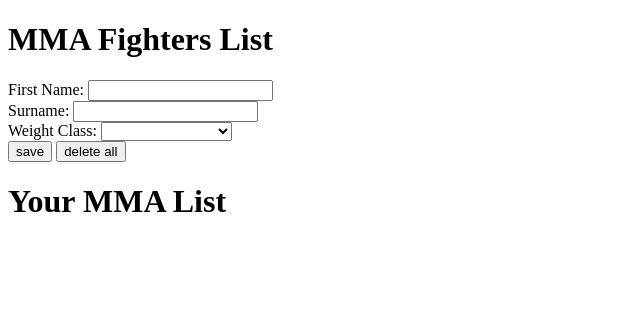
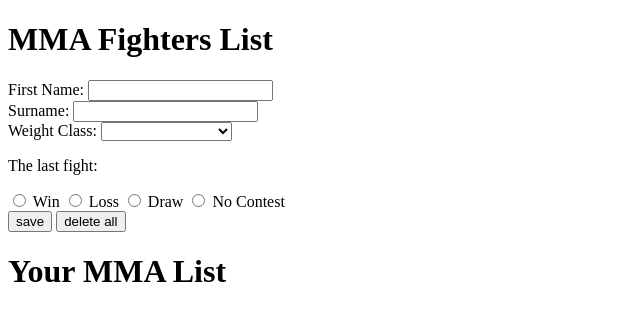
Before and after one commit to ktalaga/Manipulating-the-DOM, a plain HTML site: page index.html in a window 1280 px wide. Shown: the whole page, without its empty margins (0-640 px from the left). Drawn offline with Linux system fonts and the light colour scheme.

Commit message:
added radio button to html

```diff
--- a/index.html
+++ b/index.html
@@ -37,10 +37,24 @@
         </select>
     </div>
 
+    <div class="form_element">
+        <p>The last fight: </p>
+        <input type="radio" id="last_fig" name="last_fight" value="win">
+        <label for="win">Win</label>
+        <input type="radio" id="loss" name="last_fight" value="loss">
+        <label for="win">Loss</label>
+        <input type="radio" id="draw" name="last_fight" value="draw">
+        <label for="win">Draw</label>
+        <input type="radio" id="no_contest" name="last_fight" value="no_contest">
+        <label for="win">No Contest</label>
+    </div>
+
+
     <div id="buttons">
         <input type="submit" value="save"/>
         <input type="button" value="delete all" id="delete_all"/>
     </div>
+
 </form>
 <h1>Your MMA List</h1>
 <ul id="fighters_list"></ul>
--- a/js/app.js
+++ b/js/app.js
@@ -21,6 +21,8 @@ const submitForm = function(event) {
 
     const fightersList = document.querySelector('#fighters_list');
     fightersList.appendChild(fighterListElement);
+
+    event.target.reset();
 }
 
 const deleteAll = function() {
```
